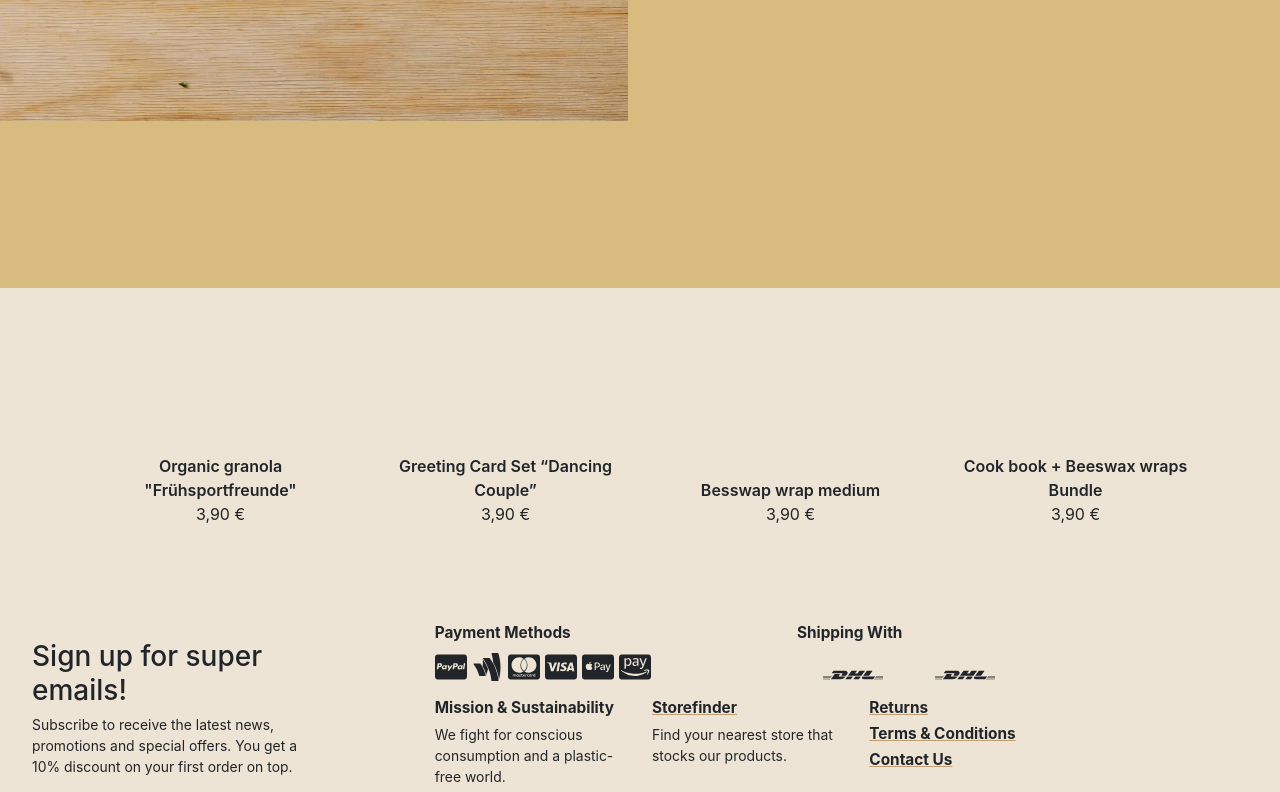
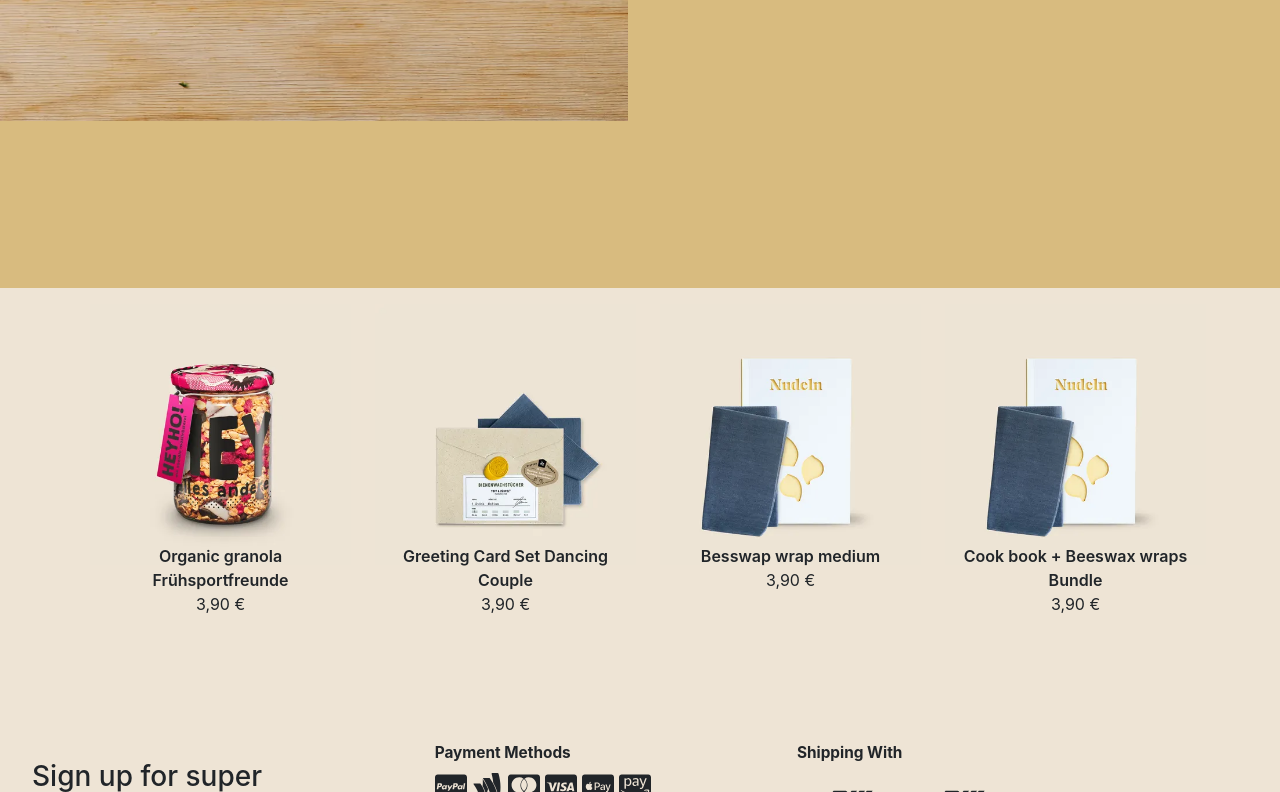
Before and after one commit to eldrige/React-Js-test, a React (Create React App) app: page / in a window 1280 px wide. Shown: the part 527-1319 px from the top of the page. Built offline with nearby package versions, Linux system fonts and the light colour scheme.

Commit message:
finish top product comp

```diff
--- a/src/components/Navbar.js
+++ b/src/components/Navbar.js
@@ -1,4 +1,5 @@
 import React, { useState, useEffect } from 'react';
+import { Link } from 'react-router-dom';
 import {
   FaShoppingBag,
   FaBars,
@@ -58,7 +59,9 @@ const Navbar = () => {
       <Collapse in={showNav}>
         <section>
           <div className="content">
-            <p>Home</p>
+            <p>
+              <Link to="/">Home</Link>
+            </p>
             <p>
               Shop <FaChevronDown onClick={toggleOptions} />
             </p>
--- a/src/components/Recommendation.js
+++ b/src/components/Recommendation.js
@@ -26,10 +26,10 @@ const Recommendation = () => {
           <Col md={3}>
             <div className="text-center">
               <div className="img-card">
-                <Image src="/images/card.webp" fluid />
+                <Image src="/images/book.webp" fluid />
               </div>
               <div>
-                <h6 className="name">Bienenwachstuch Medium</h6>
+                <h6 className="name">Nudeln machen glücklich</h6>
                 <p className="price">8,00 €</p>
               </div>
             </div>
--- a/src/components/Review.js
+++ b/src/components/Review.js
@@ -1,6 +1,6 @@
 import React, { useState } from 'react';
 import { Row, Container, Col } from 'react-bootstrap';
-import people from './data';
+import { reviews as people } from './data';
 import { FaArrowRight, FaArrowLeft, FaStar } from 'react-icons/fa';
 
 const Review = () => {
--- a/src/components/TopProducts.js
+++ b/src/components/TopProducts.js
@@ -1,10 +1,7 @@
 import React from 'react';
-let fakeProducts = [
-  'Organic granola "Frühsportfreunde" ',
-  'Greeting Card Set “Dancing Couple”',
-  'Besswap wrap medium',
-  'Cook book + Beeswax wraps Bundle',
-];
+import { Image } from 'react-bootstrap';
+import { Link } from 'react-router-dom';
+import { fakeProducts } from './data.js';
 
 const TopProducts = () => {
   return (
@@ -14,10 +11,12 @@ const TopProducts = () => {
           {fakeProducts.map((product) => (
             <div className="col-md-3">
               <div className="custom-card">
-                <div className="image-item">
-                  {/* <Image src="/images/eggs.jpg" fluid /> */}
+                <div className="image-item mb-5">
+                  <Link to="/product">
+                    <Image src={product.url} fluid />
+                  </Link>
                 </div>
-                <p className="desc ">{product}</p>
+                <p className="desc ">{product.text}</p>
                 <p className="price">3,90 €</p>
               </div>
             </div>
--- a/src/components/data.js
+++ b/src/components/data.js
@@ -25,4 +25,22 @@ const reviews = [
   },
 ];
 
-export default reviews;
+const fakeProducts = [
+  {
+    url: '/images/can.webp',
+    text: 'Organic granola Frühsportfreunde ',
+  },
+  {
+    url: '/images/card.webp',
+    text: 'Greeting Card Set Dancing Couple',
+  },
+  {
+    url: '/images/book.webp',
+    text: 'Besswap wrap medium',
+  },
+  {
+    url: '/images/book.webp',
+    text: 'Cook book + Beeswax wraps Bundle',
+  },
+];
+export { reviews, fakeProducts };
--- a/src/index.css
+++ b/src/index.css
@@ -144,7 +144,7 @@ section#hero button:hover{
 section#topProducts{
   background: var(--footer-bg);
   padding: 1rem 1.2rem;
-  height: 40vh;
+  height: 55vh;
 }
 
 section#topProducts .custom-card{
@@ -153,21 +153,24 @@ section#topProducts .custom-card{
   text-align: center;
   width: 100%;
   height: 85%;
-  /* background: red; */
   margin: 0 0.5rem;
 }
 
 section#topProducts .custom-card .image-item{
   width: 100%;
   height: 12rem;
-  /* background: blue; */
-  /* flex: 1 */
+  cursor: pointer;
+}
+
+section#topProducts .custom-card .image-item img:hover{
+  transform: scale(1.07)
 }
 
 section#topProducts .custom-card .desc{
   font-weight: 600;
   font-size: 1rem;
   margin-bottom: 0rem;
+  z-index: 2;
 }
 
 /* Footer Styling */
@@ -468,6 +471,8 @@ div#card-img{
   cursor: pointer;
 }
 
+
+
 #recomended img:hover{
   transform:scale(1.04)
 }
```
Also changed, not shown: public/images/book.webp (added), public/images/can.webp (added).
